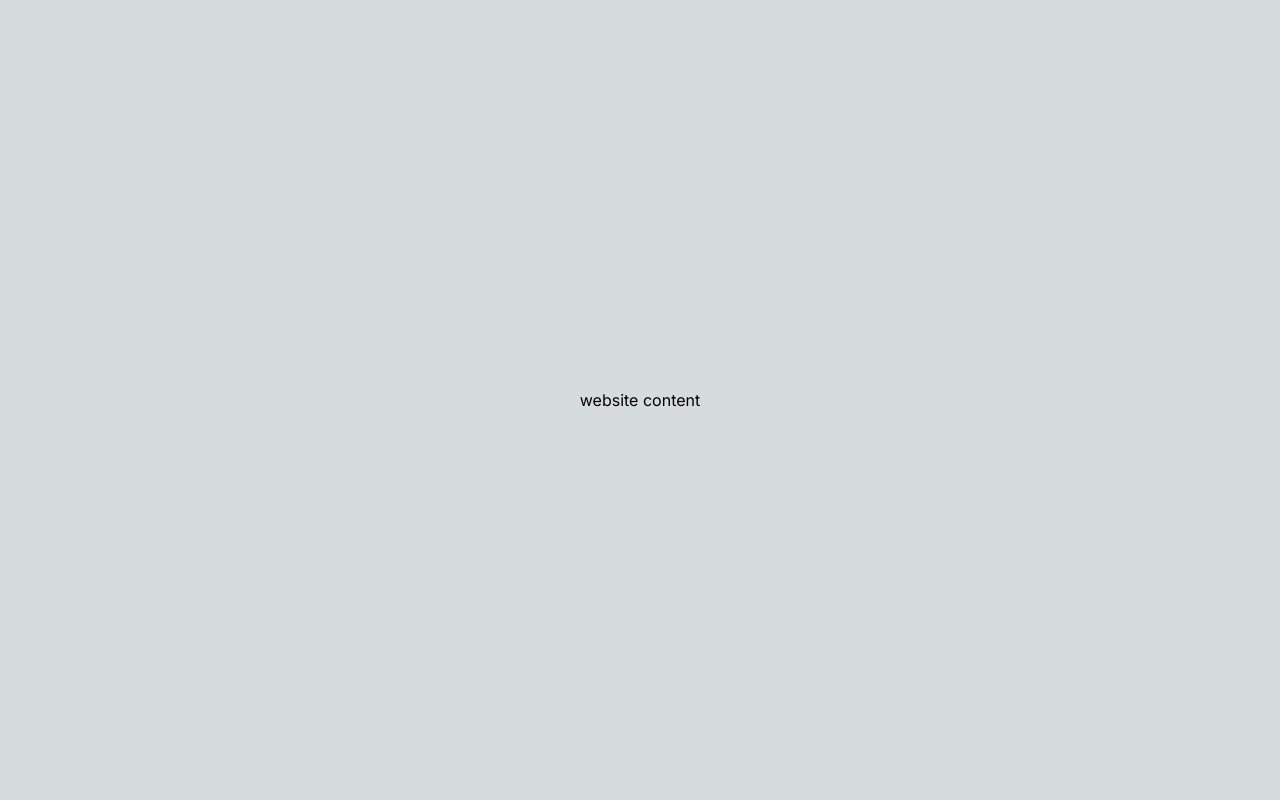
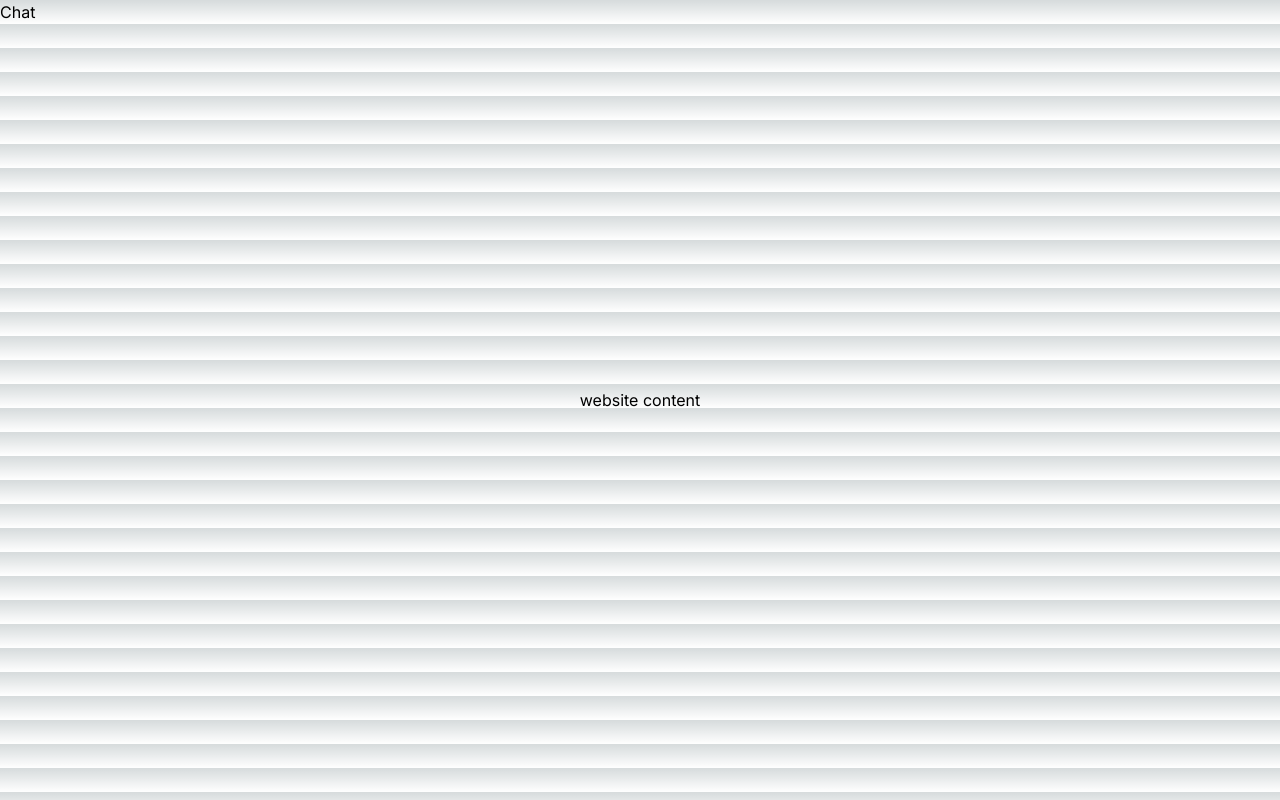
Before and after one commit to brickly26/chatbot, a Next.js app: page / in a window 1280 px wide. Built offline with nearby package versions, Linux system fonts and the light colour scheme.

Commit message:
started on chat component

```diff
--- a/src/app/layout.tsx
+++ b/src/app/layout.tsx
@@ -1,21 +1,25 @@
-import './globals.css'
-import { Inter } from 'next/font/google'
+import Chat from "@/components/Chat";
+import "./globals.css";
+import { Inter } from "next/font/google";
 
-const inter = Inter({ subsets: ['latin'] })
+const inter = Inter({ subsets: ["latin"] });
 
 export const metadata = {
-  title: 'Create Next App',
-  description: 'Generated by create next app',
-}
+  title: "BookBuddy",
+  description: "Your bookstore for fantasy & mestery novels",
+};
 
 export default function RootLayout({
   children,
 }: {
-  children: React.ReactNode
+  children: React.ReactNode;
 }) {
   return (
     <html lang="en">
-      <body className={inter.className}>{children}</body>
+      <body className={inter.className}>
+        <Chat />
+        {children}
+      </body>
     </html>
-  )
+  );
 }
--- /dev/null
+++ b/src/components/Chat.tsx
@@ -0,0 +1,9 @@
+import { FC } from "react";
+
+interface ChatProps {}
+
+const Chat: FC<ChatProps> = ({}) => {
+  return <div>Chat</div>;
+};
+
+export default Chat;
```
